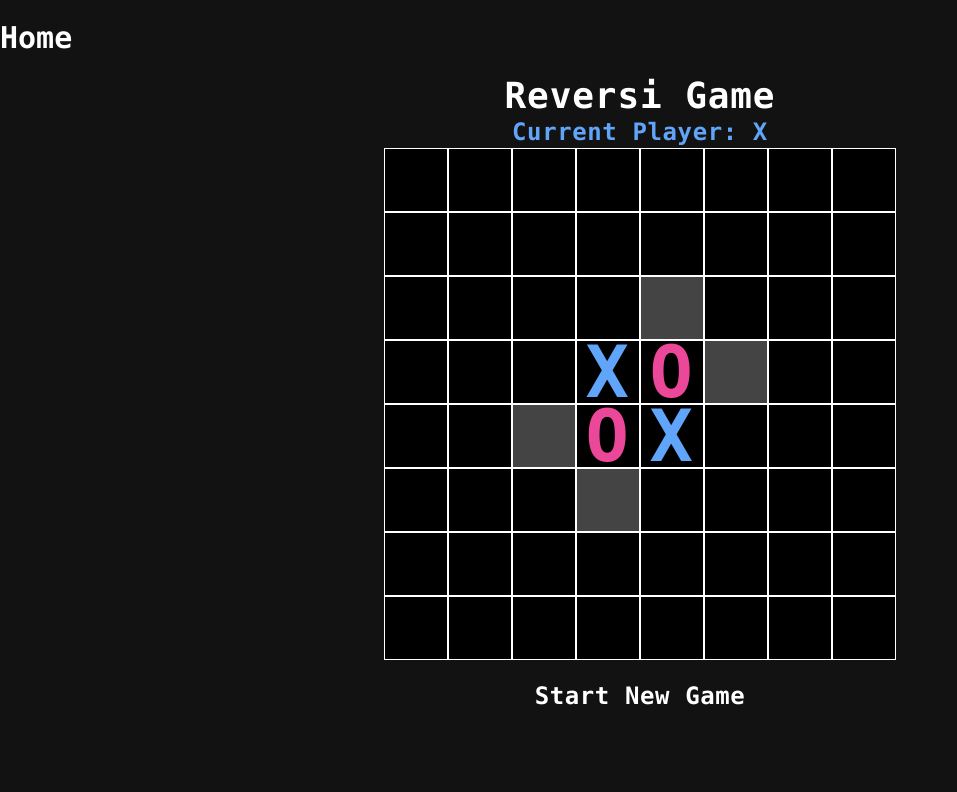
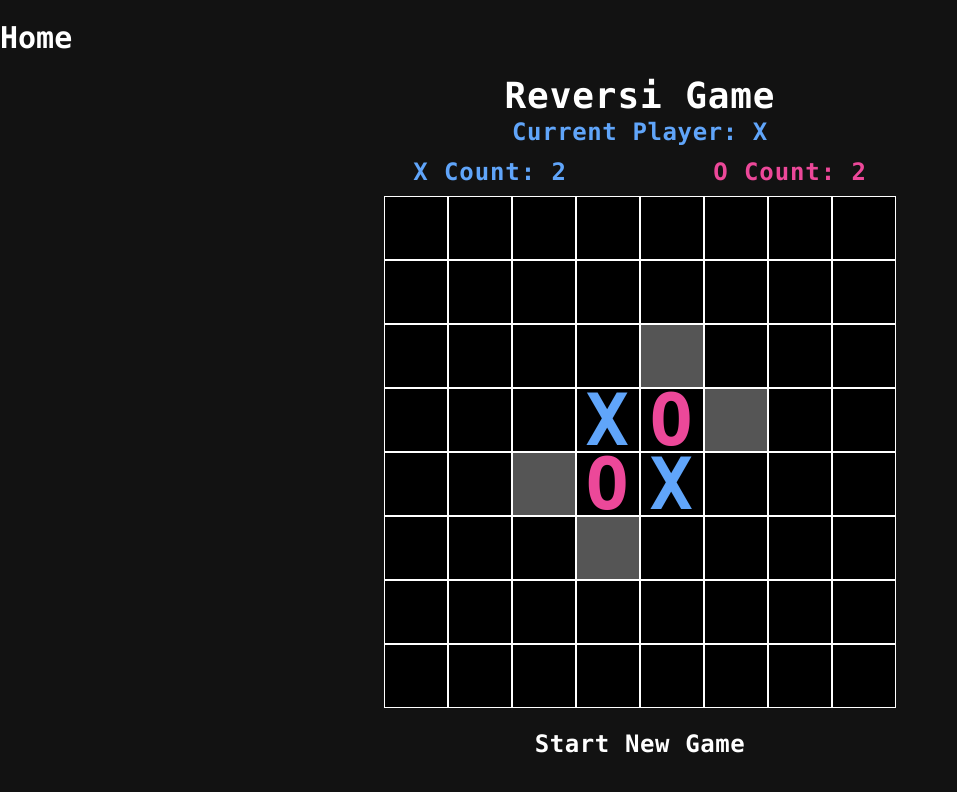
Before and after one commit to hadmacker/numbrella, a Next.js app: page /activities/reversi in a window 1280 px wide. Shown: the top 792 px of the page, without its empty margins (0-957 px from the left). Built offline with nearby package versions, Linux system fonts and the light colour scheme.

Commit message:
reversi cell counts added

```diff
--- a/app/activities/reversi/page.tsx
+++ b/app/activities/reversi/page.tsx
@@ -4,6 +4,7 @@ import React, { useEffect, useState } from 'react';
 
 const xColor = '#60A5FA';
 const oColor = '#EC4899';
+const validColor = '#555';
 
 type Board = (0 | 1 | 2)[][]; // 0 for empty, 1 for player 1, 2 for player 2
 
@@ -20,6 +21,8 @@ export default function ReversiPage() {
   const [validMoves, setValidMoves] = useState<number[][]>([]);
   const [winner, setWinner] = useState<'X' | 'O' | null>(null);
   const [gameOver, setGameOver] = useState(false);
+  const [xCount, setXCount] = useState(2);
+  const [oCount, setOCount] = useState(2);
 
   const directions = [
     [-1, 0], // up
@@ -71,10 +74,13 @@ export default function ReversiPage() {
     const nextValidMoves = calculateValidMoves(nextPlayer);
     setValidMoves(nextValidMoves);
 
+    const player1Pieces = countPieces(1);
+    const player2Pieces = countPieces(2);
+    setXCount(player1Pieces);
+    setOCount(player2Pieces);
+
     if (nextValidMoves.length === 0) {
       setGameOver(true);
-      const player1Pieces = countPieces(1);
-      const player2Pieces = countPieces(2);
       const winner = player1Pieces > player2Pieces ? 'X' : 'O';
       setWinner(winner);
     } else {
@@ -137,6 +143,7 @@ export default function ReversiPage() {
   };
 
   return (
+    <>
     <div style={{ display: 'flex', flexDirection: 'column', alignItems: 'center' }} className="tracking-wide font-mono text-2xl md:text-l lg:text-4xl font-black">
       <h2>Reversi Game</h2>
       {!gameOver && <p style={{ color: currentPlayer === 1 ? xColor : oColor }} className="tracking-wide font-mono text-2xl md:text-l lg:text-2xl font-black">
@@ -147,6 +154,14 @@ export default function ReversiPage() {
         Winner: {winner}
         </p>
       }
+      <div style={{ display: 'flex', justifyContent: 'space-between', margin: '8px' }}>
+        <span style={{ color: xColor, width: '300px', textAlign: 'center' }} className="font-mono text-2xl md:text-l lg:text-2xl font-black">
+          X Count: {xCount}
+        </span>
+        <span style={{ color: oColor, width: '300px', textAlign: 'center' }} className="font-mono text-2xl md:text-l lg:text-2xl font-black">
+          O Count: {oCount}
+        </span>
+      </div>
       <div style={{ display: 'flex', flexDirection: 'column' }}>
         {board.map((row, i) => (
           <div key={i} style={{ display: 'flex' }}>
@@ -156,14 +171,12 @@ export default function ReversiPage() {
                 className="w-8 h-8 md:w-8 md:h-8 lg:w-16 lg:h-16 tracking-wide font-mono text-l md:text-l lg:text-7xl font-black"
                 onClick={() => handleCellClick(i, j)}
                 style={{
-                  // width: '70px',
-                  // height: '70px',
                   border: '1px solid white',
                   display: 'flex',
                   justifyContent: 'center',
                   alignItems: 'center',
                   color: cell === 1 ? xColor : cell === 2 ? oColor : oColor,
-                  backgroundColor: validMoves.some(([x, y]) => x === i && y === j) ? '#444' : 'black'
+                  backgroundColor: validMoves.some(([x, y]) => x === i && y === j) ? validColor : 'black'
                 }}
               >
                 {cell === 0 ? ' ' : cell === 1 ? 'X' : 'O'}
@@ -182,5 +195,6 @@ export default function ReversiPage() {
       Start New Game
     </button>
     </div>
+    </>
   );
 }
```
